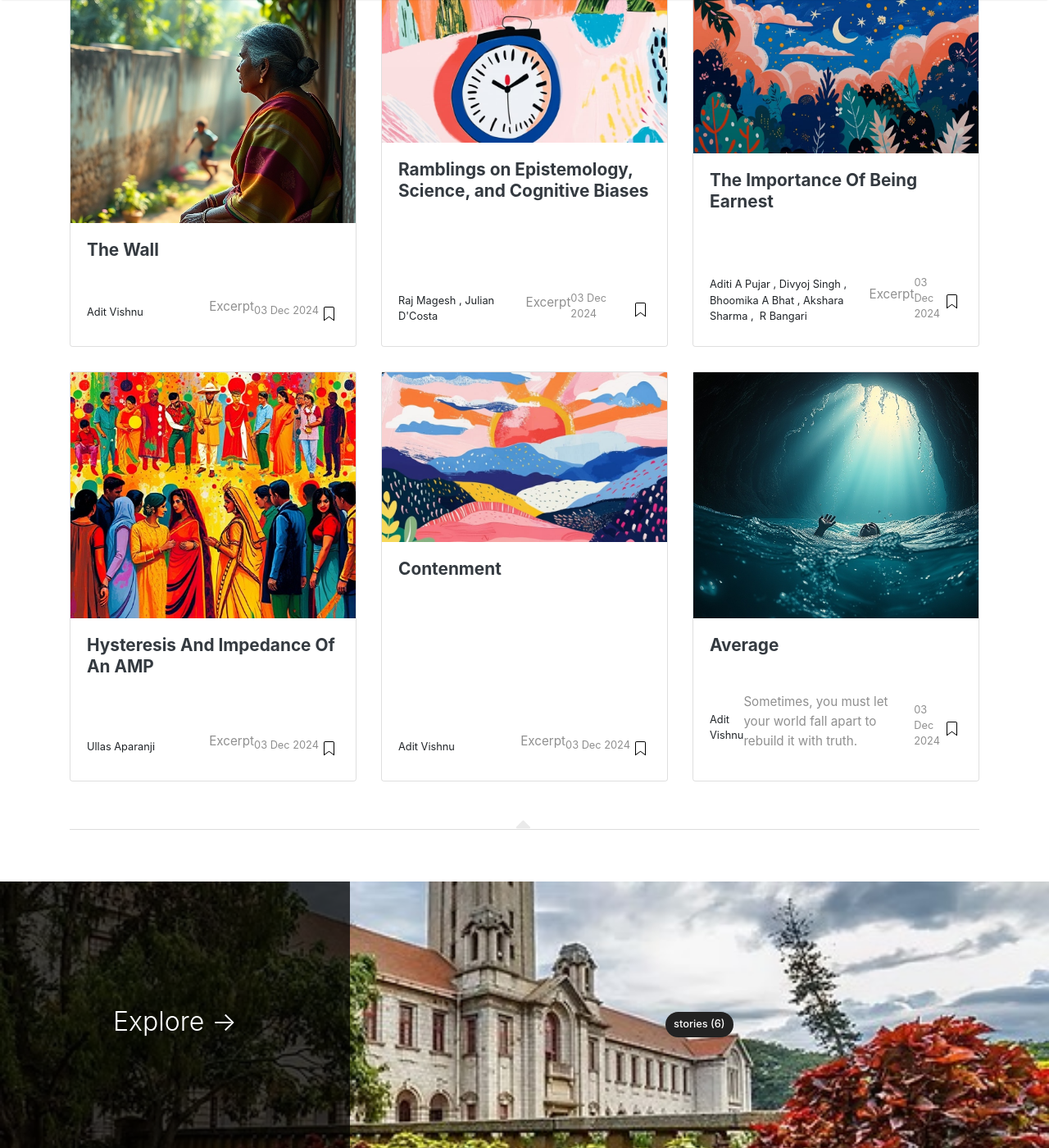
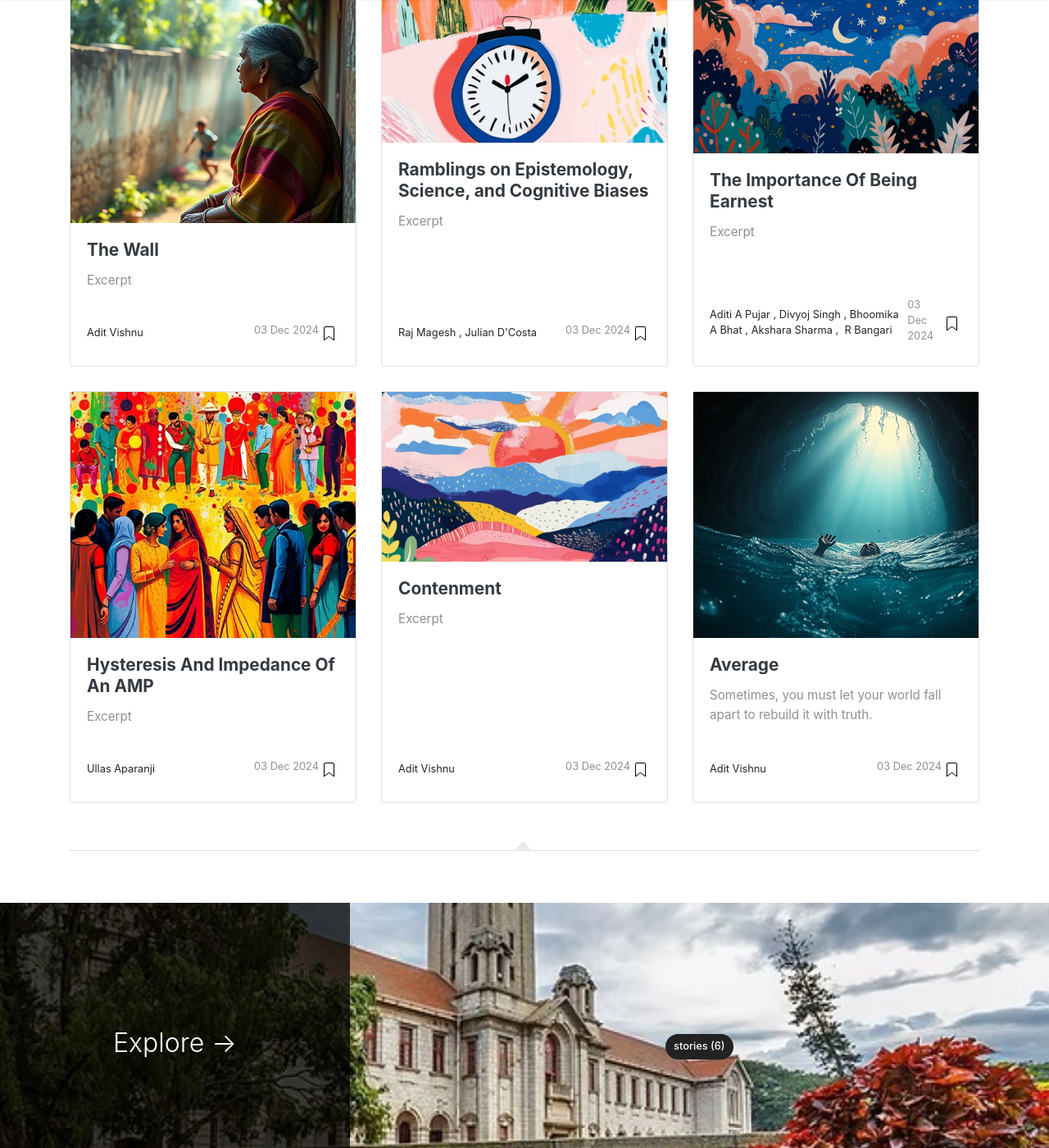
Before and after one commit to Quarks-IISc/blog, a Jekyll site: the page built from index.html, in a window 1280 px wide and 1400 px high, scrolled down 1064 px. Shown: the whole window at 82% size. Built offline with Jekyll 4.4.1, drawn with Linux system fonts in a browser that asks for light colours; nearby versions of some CDN libraries; the list of posts is cut into pages by our own code.

```diff
--- a/_includes/postbox.html
+++ b/_includes/postbox.html
@@ -19,6 +19,15 @@
             <h2 class="card-title">
                 <a class="text-dark" href="{{ site.baseurl }}{{ post.url }}">{{ post.title }}</a>
             </h2>
+
+            <!-- Moved the excerpt just below the title -->
+            <h4 class="card-text">
+                {% if post.excerpt %}
+                    {{ post.excerpt }}
+                {% else %}
+                    No excerpt available.
+                {% endif %}
+            </h4>
         </div>
         <div class="card-footer bg-white">
             <div class="wrapfooter">
@@ -82,15 +91,10 @@
                     </span>
                 {% endif %} -->
 
-                <h4 class="card-text">
-                    {% if post.excerpt %}
-                        {{ post.excerpt }}
-                    {% else %}
-                        No excerpt available.
-                    {% endif %}
-                </h4>
+                <!-- Display post date below the author name -->
+                <span class="post-date">{{ post.date | date_to_string }}</span>
 
-                <span class="post-date">{{ post.date | date_to_string }}</span>
+                <!-- Read More link -->
                 <span class="post-read-more"><a href="{{ site.baseurl }}{{ post.url }}" title="Read Story"><svg class="svgIcon-use" width="25" height="25" viewbox="0 0 25 25"><path d="M19 6c0-1.1-.9-2-2-2H8c-1.1 0-2 .9-2 2v14.66h.012c.01.103.045.204.12.285a.5.5 0 0 0 .706.03L12.5 16.85l5.662 4.126a.508.508 0 0 0 .708-.03.5.5 0 0 0 .118-.285H19V6zm-6.838 9.97L7 19.636V6c0-.55.45-1 1-1h9c.55 0 1 .45 1 1v13.637l-5.162-3.668a.49.49 0 0 0-.676 0z" fill-rule="evenodd"></path></svg></a></span>
                 <div class="clearfix"></div>
             </div>
```
